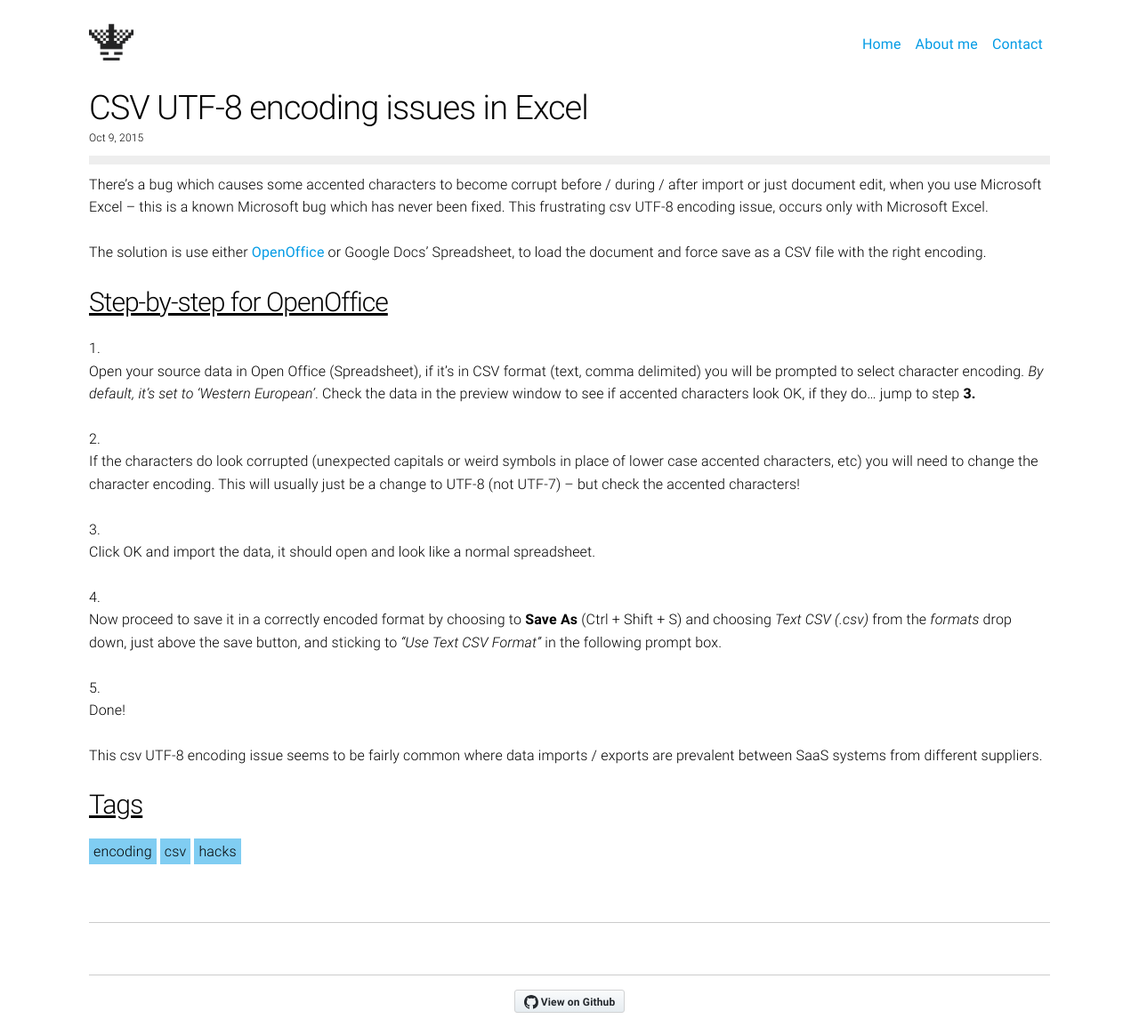
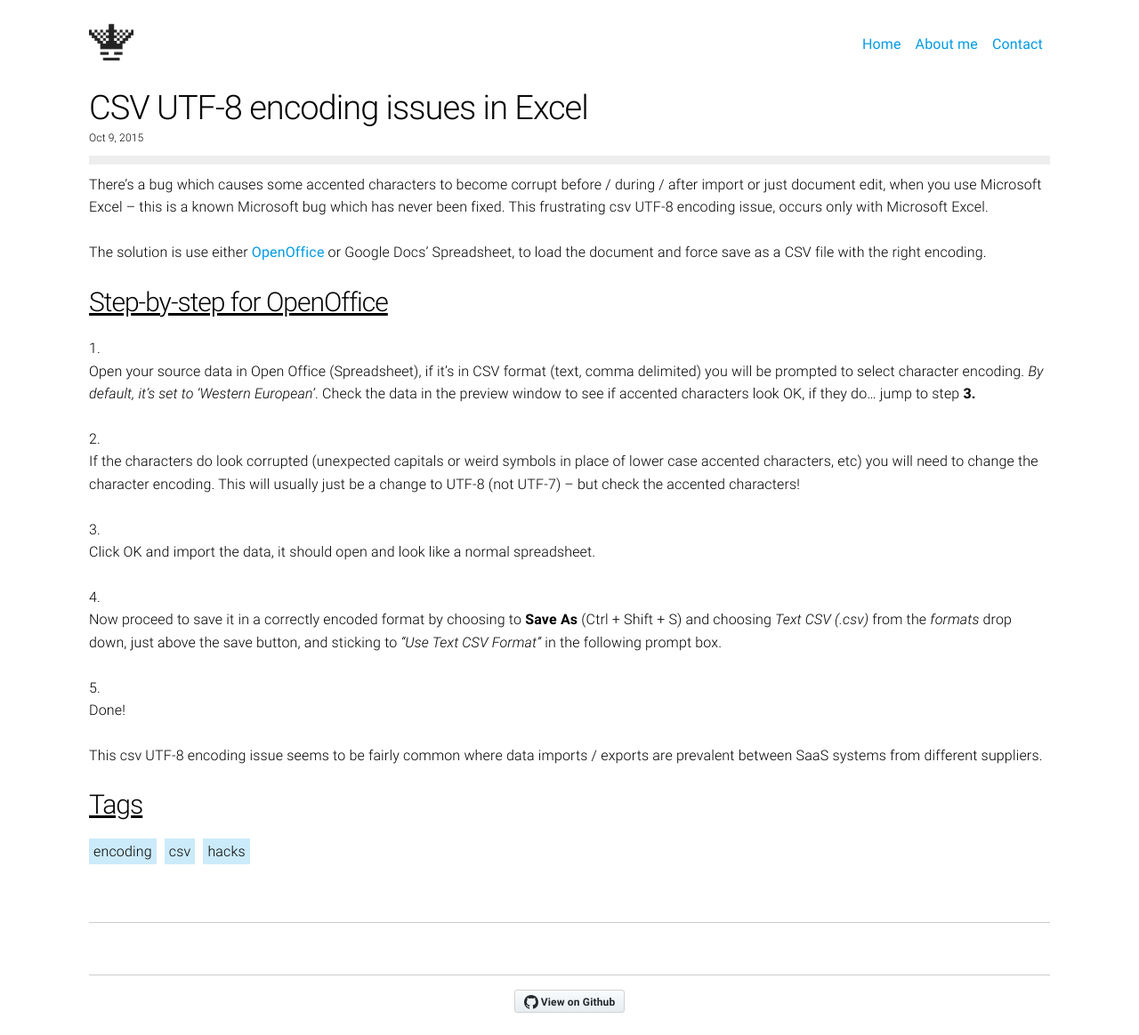
Before and after one commit to w0rldart/w0rldart.com, a Jekyll site: the page built from _posts/2015-10-09-excel-utf8-encoding-issue.md, in a window 1280 px wide. Shown: the whole page at 89% size. Built offline with Jekyll 4.4.1, drawn with Linux system fonts in a browser that asks for light colours; comment, search, counter and statistics services are not loaded.

Commit message:
Update tag posts styling

```diff
--- a/_sass/_posts.scss
+++ b/_sass/_posts.scss
@@ -20,9 +20,10 @@
     }
 
     .tags li {
-        background-color: rgba(3, 155, 229, 0.5);
+        background-color: rgba(3, 155, 229, 0.2);
         display: inline;
         padding: 5px;
+        margin-right: 5px;
     }
 }
 
```
